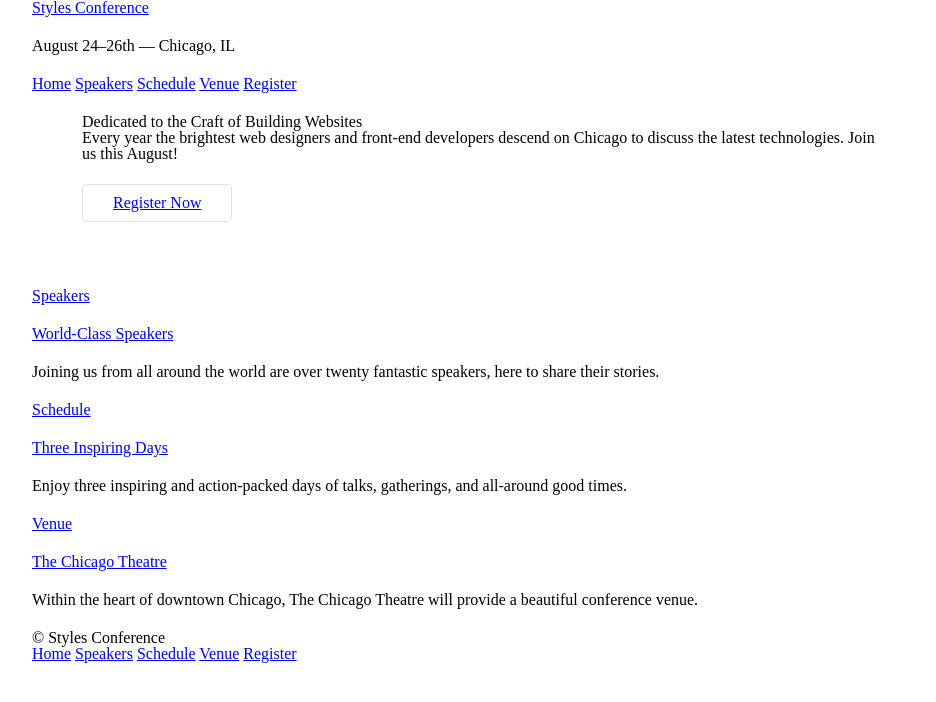
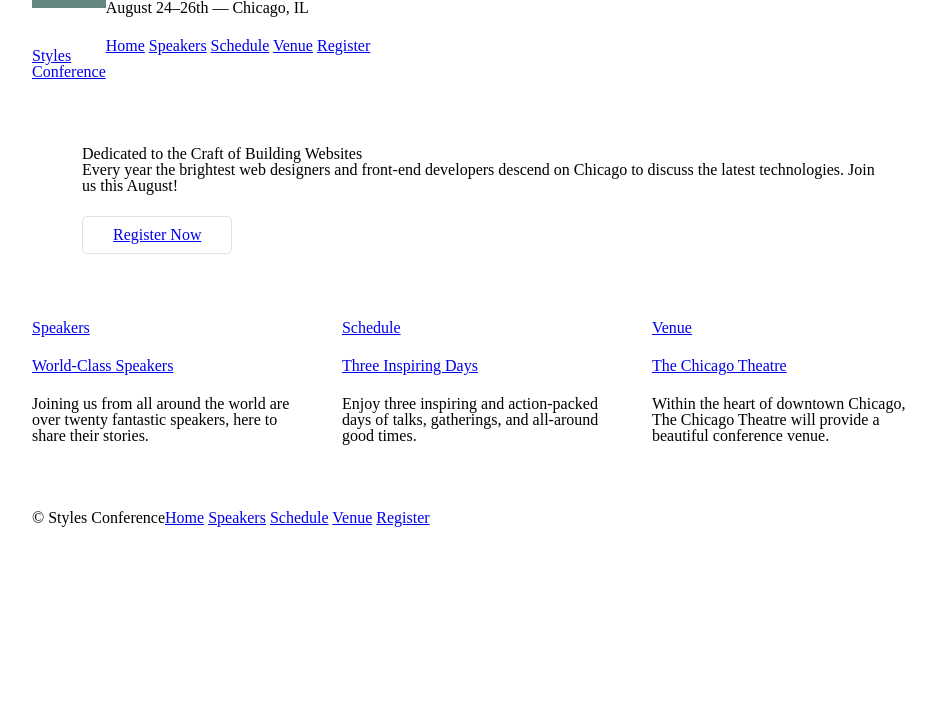
Before and after one commit to NxNiki/Udemy_JavaScript, a plain HTML site: page module2.2_html_css/getting-to-know-html/index.html in a window 1280 px wide. Shown: the whole page, without its empty margins (158-1094 px from the left). Drawn offline with Linux system fonts and the light colour scheme.

Commit message:
Positioning content

```diff
--- a/module2.2_html_css/getting-to-know-html/assets/stylesheets/main.css
+++ b/module2.2_html_css/getting-to-know-html/assets/stylesheets/main.css
@@ -61,11 +61,66 @@ table {
           box-sizing: border-box;
 }
 
-.container {
+/* .container {
   margin: 0 auto;
   padding-left: 30px;
   padding-right: 30px;
   width: 960px;
+} */
+
+.container,
+.grid {
+  margin: 0 auto;
+  width: 960px;
+}
+.container {
+  padding-left: 30px;
+  padding-right: 30px;
+}
+
+/*
+  ========================================
+  Clearfix
+  ========================================
+*/
+.group:before,
+.group:after {
+  content: "";
+  display: table;
+}
+.group:after {
+  clear: both;
+}
+.group {
+  clear: both;
+  *zoom: 1;
+}
+
+/*
+  ========================================
+  Primary header
+  ========================================
+*/
+
+.logo {
+  border-top: 8px solid #648880;
+  padding: 40px 0 22px 0;
+  float: left;
+}
+
+/*
+  ========================================
+  Primary footer
+  ========================================
+*/
+
+.primary-footer small {
+  float: left;
+}
+
+.primary-footer {
+  padding-bottom: 44px;
+  padding-top: 44px;
 }
 
 /*
@@ -104,3 +159,29 @@ h1, h3, h4, h5, p {
 .hero {
   padding: 22px 80px 66px 80px;
 }
+
+/*
+  ========================================
+  Reusable layout
+  ========================================
+*/
+
+.col-1-3 {
+  width: 33.33%;
+}
+.col-2-3 {
+  width: 66.66%;
+}
+
+.col-1-3,
+.col-2-3 {
+  display: inline-block;
+  vertical-align: top;
+}
+
+.grid,
+.col-1-3,
+.col-2-3 {
+  padding-left: 15px;
+  padding-right: 15px;
+}
--- a/module2.2_html_css/getting-to-know-html/index.html
+++ b/module2.2_html_css/getting-to-know-html/index.html
@@ -11,10 +11,10 @@
 
     <!-- Header -->
 
-    <header class="container">
+    <header class="container group">
 
-      <h1>
-        <a href="index.html">Styles Conference</a>
+      <h1 class="logo">
+        <a href="index.html">Styles <br> Conference</a>
       </h1>
 
       <h3>August 24&ndash;26th &mdash; Chicago, IL</h3>
@@ -43,25 +43,31 @@
 
     <!-- Teasers -->
 
-    <section class="container">
+    <section class="grid">
 
-      <section>
+      <!-- Speakers -->
+
+      <section class="col-1-3">
         <a href="speakers.html">
           <h5>Speakers</h5>
           <h3>World-Class Speakers</h3>
         </a>
         <p>Joining us from all around the world are over twenty fantastic speakers, here to share their stories.</p>
-      </section>
+      </section><!--
 
-      <section>
+        Schedule
+
+      --><section class="col-1-3">
         <a href="schedule.html">
           <h5>Schedule</h5>
           <h3>Three Inspiring Days</h3>
         </a>
         <p>Enjoy three inspiring and action-packed days of talks, gatherings, and all-around good times.</p>
-      </section>
+      </section><!--
 
-      <section>
+        Venue
+
+      --><section class="col-1-3">
         <a href="venue.html">
           <h5>Venue</h5>
           <h3>The Chicago Theatre</h3>
@@ -73,7 +79,7 @@
 
     <!-- Footer -->
 
-    <footer class="container">
+    <footer class="primary-footer container group">
 
       <small>&copy; Styles Conference</small>
 
```
